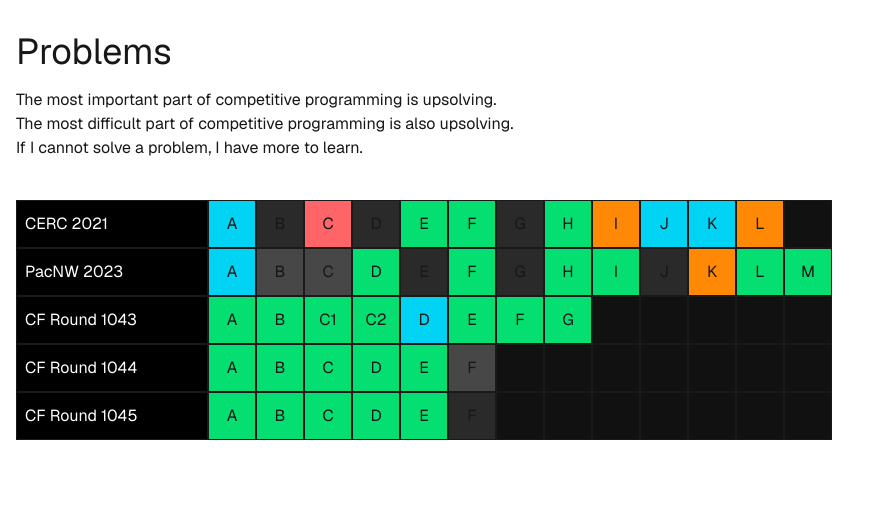
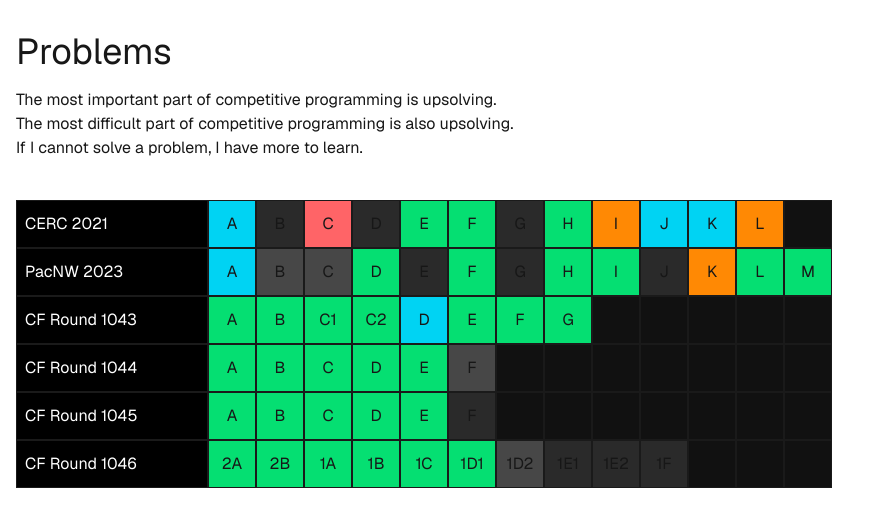
Before and after one commit to smntic/problems, a Next.js app: page / in a window 1280 px wide. Shown: the top 526 px of the page, without its empty margins (0-879 px from the left). Built offline with nearby package versions, Linux system fonts and the light colour scheme.

Commit message:
Add CF Round 1046

```diff
--- a/src/data/contests.ts
+++ b/src/data/contests.ts
@@ -98,7 +98,7 @@
   {
     name: "CF Round 1045",
     notes: `
-      My 88th Codeforces Contest. Alright ranking, set to gain a small amount of rating,
+      My 88th Codeforces contest. Alright ranking, set to gain a small amount of rating,
       but definitely not my best performance. I was interrupted a couple of times in the
       contest. Once time, I had to go outside and grab something. When I came back, I
       realized I was more focused than usual on the problems. Maybe the stress from
@@ -119,5 +119,31 @@
       { name: "Power Boxes", index: "E", status: ProblemStatus.Solved, notes: "If we know the number of bounces for indices i+1 and i+2, then we can also find the value at index i by throwing a ball there. Call the number of bounces at index i dp[i]. Then, process the indices in decreasing order. If dp[i+1] != dp[i+2], then find dp[i] by throwing a ball at i. Otherwise, we know that dp[i] = dp[{i+1, i+2}]+1 and mark this index to compute later. If we marked index i+1, then swap i and i+1 so now dp[i+1] != dp[i+2] and we can query i to find a[i] (previous was a[i+1], which we marked). In case the a[1] was marked, swap 1 with 2 and query at 2. This works because there cannot be three consecutive equivalent values of dp[i], so there can only be n/2 marked indices. Thus we use about n+n/2=3n/2 queries." },
       { name: "Permutation Oddness", index: "F", status: ProblemStatus.NotAttempted, notes: "Did not attempt." },
     ],
+  },
+
+  {
+    name: "CF Round 1046",
+    notes: `
+      My 89th Codeforces contest. This felt like a much better contest than any of my previous
+      10+ rounds (excluding the div 3) because I was more focused and able to solve more problems.
+      I'm now on a 3-contest positive delta streak, which I haven't accomplished since April (last
+      time I was candidate master on the platform). My slow solving of D prevented me from
+      focusing on F1, which turned out to be a pretty simple problem. I mostly struggled with getting
+      stuck on certain problems (B and D) where I felt like I could never think of a better approach.
+      However, I kept thinking about the problems regardless and, albeit quite slowly, came up with
+      the right approaches to those problems in the end."
+    `,
+    problems: [
+      { name: "In the Dream", index: "2A", status: ProblemStatus.Solved, notes: "Can compute the second-half scores using the information given. Then, the higher-scoring team can at most get 2+2*<the other team's score>. E.g. if team A and B are playing, then the goals could look like AABAABAABAABAA, which is (AA)+(BAA)^N." },
+      { name: "Like the Bitset", index: "2B", status: ProblemStatus.Solved, notes: "I felt like I would never solve this problem and this was going to kill my performance. However, I kept finding small observations regardless and eventually found a solution. If there is a group of ones of size |ones| >= k, then you can position the range entirely within that group to create a contradiction (every element must be greater than all the other ones). Thus, there cannot be any groups of size |ones| >= k. Otherwise, every range will contain at least one index i such that s[i] = 0. Thus, assign those values numbers larger than all the values assigned to the indices with s[i] = 1. The main observation that helped me solve the problem was about the group sizes. Once I proved that condition, it was easy to find the rest of the solution." },
+      { name: "Against the Difference", index: "1A", status: ProblemStatus.Solved, notes: "At some point, I realized that you have O(n) 'ranges' that represent which values you take. You want to maximize the sum of the ranges' values without overlapping any. Thus, the problem reduces to a classical DP problem. You can also think of it more directly as dp[i] considers two transitions: take the current value as part of a new block or leave it and take dp[i+1]." },
+      { name: "For the Champion", index: "1B", status: ProblemStatus.Solved, notes: "Considering all the points is a mess. Maybe there is a way to isolate one point? Move up and right by 2*10^9 each. Now, the closest point is the same point as the one closest to the corner at (10^9, 10^9). Subtract that point's distance from the latest query answer to get the distance from the robot's current position to the top-right corner. Let this distance be d1=dx+dy. It is not possible to find the answer with any standard techniques like binary search, and you should not use the other points too much (you also have to solve the problem for n=1). Thus, we need some new information. Move left by 4*10^9 to arrive at the top-left corner. Now the distance to the corner (-10^9, 10^9) is d2=(2*10^9-x)+y. We know d1 and d2 so we can solve for x and y. Since we know where the position of the corner and the robot's offset from that position, we can solve find the robot's position. It might help on these problems to write code iteratively. Otherwise, I write a bunch of code and then get lost in debugging it. Walking through the code slowly allowed me to see what the problem was and submit my code. However, about 70% of my time on this problem was trying to find the x and y offsets, and implementation only took 30% of the time (though, I am guessing the proportions)." },
+      { name: "By the Assignment", index: "1C", status: ProblemStatus.Solved, notes: "There is only one possible path on a non-cyclic part of the graph, so we only really have to consider the cycles. In a cycle of even length, all the nodes' values must be equal. In a cycle of odd length, those values must also be 0. We can split the graph into 2-edge-connected components (bridge tree nodes) and solve for each component independently. All the values in each component must be the same, and the values in a component with any odd-length cycle must be 0. You can find whether a component has an odd-length cycle by trying to construct a bipartite colouring. If that fails, then there is an odd-length cycle somewhere in the component." },
+      { name: "From the Unknown (Easy Version)", index: "1D1", status: ProblemStatus.Solved, notes: "If we query with a = [1, 1, 1, 1, ..., 1] and |a| = k, where k = 10^5, then we get l = ceil(10^5/w). You can convert this equality into an inequality l-1 < k/w <= l and solve for w: ceil(k/l) <= w < ceil(k/(l-1))-1. Let L = ceil(k/l) and R = ceil(k/(l-1))-1. There are R-L+1 possible values for w. Note that 2L >= R <=> L >= R-L. We can think about checking each possible value. To check whether w > L, we can query a = [L, 1]. To check whether W > L+1, we can query a = [L, 2]. We can repeat this process and combine all these queries into one: a = [L, 1, L, 2, L, 3, ..., L, R-L]. It works to combine them because we know that L+1+L > 2L >= R >= w, so each query will start on a new line. The number of lines then tells you many of the inequalities w > x are true for x in [L, R]." },
+      { name: "From the Unknown (Hard Version)", index: "1D2", status: ProblemStatus.AttemptLater, notes: "An interesting problem to think about..." },
+      { name: "Beyond the Palindrome (Easy Version)", index: "1E1", status: ProblemStatus.NotAttempted },
+      { name: "Beyond the Palindrome (Hard Version)", index: "1E2", status: ProblemStatus.NotAttempted },
+      { name: "To the Infinity", index: "1F", status: ProblemStatus.NotAttempted },
+    ],
   }
 ];
```
